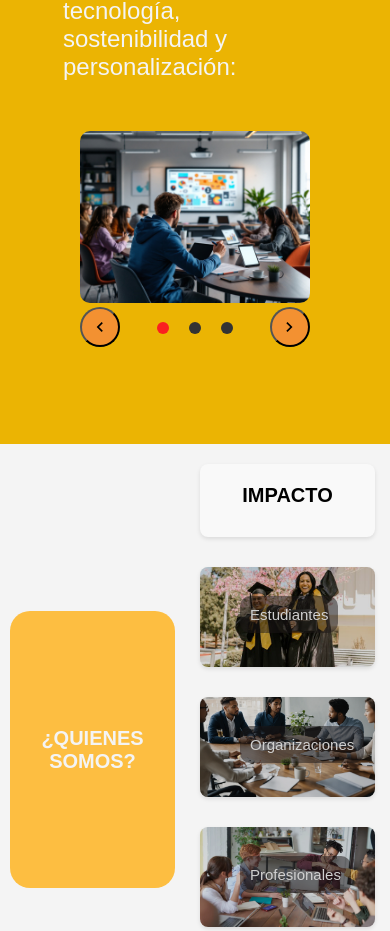
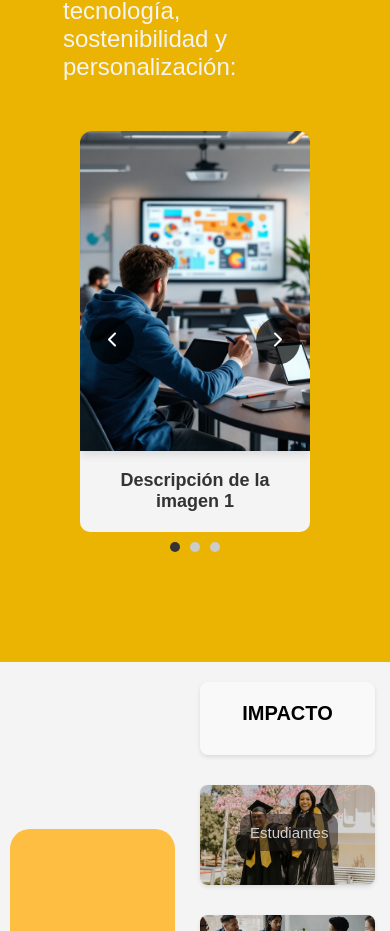
Before and after one commit to MauricioEsparron/ThesisConsulting, a React (Vite) app in the folder react-app/: page / in a window 390 px wide. Shown: the part 2157-3088 px from the top of the page. Built offline with nearby package versions, Linux system fonts and the light colour scheme.

Commit message:
Se actualizo el componente Carrusel.tsx y se realizo el llamado desde el componente Metodología.tsx

```diff
--- a/react-app/src/components/Carrusel.tsx
+++ b/react-app/src/components/Carrusel.tsx
@@ -1,95 +1,95 @@
-import "../css/Carrusel.css";
-import { useState } from "react";
+import React, { useState } from "react";
 import { motion, AnimatePresence } from "framer-motion";
+import { ChevronLeft, ChevronRight } from "lucide-react";
+import "../css/carrusel.css"; // Importa la hoja de estilos
 
-type Props = {
-  imagenes: string[];
-};
+interface Imagen {
+  src: string;
+  descripcion: string;
+}
 
-function Carrusel({ imagenes }: Props) {
-  const [currentIndex, setCurrentIndex] = useState(0);
+interface Props {
+  imagenes: Imagen[];
+}
+
+const Carrusel: React.FC<Props> = ({ imagenes }) => {
+  const [index, setIndex] = useState(0);
 
   const handleNext = () => {
-    setCurrentIndex((prevIndex) =>
-      prevIndex + 1 === imagenes.length ? 0 : prevIndex + 1
-    );
+    setIndex((prev) => (prev + 1) % imagenes.length);
   };
 
   const handlePrevious = () => {
-    setCurrentIndex((prevIndex) =>
-      prevIndex - 1 < 0 ? imagenes.length - 1 : prevIndex - 1
-    );
-  };
-
-  const handleDotClick = (index: number) => {
-    setCurrentIndex(index);
+    setIndex((prev) => (prev - 1 + imagenes.length) % imagenes.length);
   };
 
   return (
-    <div className="carousel">
-      {/* Animación de cambio de imagen */}
+    <div className="carrusel-container">
+      {/* Imagen con animación */}
       <AnimatePresence mode="wait">
         <motion.img
-          key={currentIndex}
-          src={imagenes[currentIndex]}
-          alt={`Imagen ${currentIndex + 1}`}
-          className="carousel-images"
-          initial={{ opacity: 0, x: 50 }}
-          animate={{ opacity: 1, x: 0 }}
-          exit={{ opacity: 0, x: -50 }}
+          key={imagenes[index].src}
+          src={imagenes[index].src}
+          alt="Imagen del carrusel"
+          className="carrusel-imagen"
+          initial={{ opacity: 0, scale: 0.9 }}
+          animate={{ opacity: 1, scale: 1 }}
+          exit={{ opacity: 0, scale: 0.9 }}
           transition={{ duration: 0.5 }}
         />
       </AnimatePresence>
 
-      <div className="contenedor-carrusel">
-        {/* Botones de navegación */}
-        <div className="slide-direction">
-          <button
-            className="left"
-            onClick={handlePrevious}
-            aria-label="Imagen anterior"
-          >
-            <svg
-              xmlns="http://www.w3.org/2000/svg"
-              height="20"
-              viewBox="0 0 24 24"
-              width="20"
-            >
-              <path d="M15.41 16.58L10.83 12l4.58-4.59L14 6l-6 6 6 6z" />
-            </svg>
-          </button>
-          <button
-            className="right"
-            onClick={handleNext}
-            aria-label="Imagen siguiente"
-          >
-            <svg
-              xmlns="http://www.w3.org/2000/svg"
-              height="20"
-              viewBox="0 0 24 24"
-              width="20"
-            >
-              <path d="M9 6l-1.41 1.41L12.17 12l-4.58 4.59L9 18l6-6z" />
-            </svg>
-          </button>
-        </div>
-      </div>
+      {/* Descripción */}
+      <AnimatePresence mode="wait">
+        <motion.p
+          key={imagenes[index].descripcion}
+          className="carrusel-descripcion"
+          initial={{ opacity: 0, scale: 0.9, y: -20 }}
+          animate={{ opacity: 1, scale: 1, y: 0 }}
+          exit={{ opacity: 0, scale: 0.9, y: -20 }}
+          transition={{ duration: 0.5 }}
+        >
+          {imagenes[index].descripcion}
+        </motion.p>
+      </AnimatePresence>
 
-      {/* Indicadores (dots) */}
-      <div className="carousel-indicator">
-        {imagenes.map((_, index) => (
-          <div
-            key={index}
-            className={`dot ${currentIndex === index ? "activeCarrucel" : ""}`}
-            onClick={() => handleDotClick(index)}
-            role="button"
-            aria-label={`Ir a la imagen ${index + 1}`}
-            tabIndex={0}
-          ></div>
-        ))}
-      </div>
+      {/* Indicadores con animación */}
+      <AnimatePresence mode="wait">
+        <motion.div
+          key={index}
+          className="carrusel-indicadores"
+          initial={{ opacity: 0, scale: 0.9, y: -10 }}
+          animate={{ opacity: 1, scale: 1, y: 0 }}
+          exit={{ opacity: 0, scale: 0.9, y: -10 }}
+          transition={{ duration: 0.5 }}
+        >
+          {imagenes.map((_, i) => (
+            <motion.div
+              key={i}
+              className={`carrusel-indicador ${i === index ? "activo" : ""}`}
+              onClick={() => setIndex(i)}
+            />
+          ))}
+        </motion.div>
+      </AnimatePresence>
+
+      {/* Botón Anterior */}
+      <button
+        className="carrusel-boton carrusel-boton-anterior"
+        onClick={handlePrevious}
+      >
+        <ChevronLeft size={24} />
+      </button>
+
+      {/* Botón Siguiente */}
+      <button
+        className="carrusel-boton carrusel-boton-siguiente"
+        onClick={handleNext}
+      >
+        <ChevronRight size={24} />
+      </button>
     </div>
   );
-}
+};
 
 export default Carrusel;
--- a/react-app/src/components/Metodologia.tsx
+++ b/react-app/src/components/Metodologia.tsx
@@ -1,8 +1,10 @@
 import { motion } from "framer-motion";
-import Carrusel from "./Carrusel";
 import "../css/Metodologia.css";
+import Carrusel2 from "./Carrusel";
 
-type Props = { titulo: string; texto: string; imagenes: string[] };
+type Imagen = { src: string; descripcion: string };
+
+type Props = { titulo: string; texto: string; imagenes: Imagen[] };
 
 function Metodologia({ titulo, texto, imagenes }: Props) {
   return (
@@ -28,7 +30,7 @@ function Metodologia({ titulo, texto, imagenes }: Props) {
           whileInView={{ x: 0, opacity: 1 }}
           transition={{ duration: 0.8 }}
         >
-          <Carrusel imagenes={imagenes} />
+          <Carrusel2 imagenes={imagenes} />
         </motion.div>
       </div>
     </motion.div>
--- a/react-app/src/css/Carrusel.css
+++ b/react-app/src/css/Carrusel.css
@@ -1,134 +1,72 @@
-@import url("https://fonts.googleapis.com/css2?family=Oswald:wght@600&display=swap");
-.App-header {
-  font-size: 1rem;
-  text-align: center;
-  font-family: "Oswald", sans-serif;
-  padding-bottom: 2rem;
-}
-.carousel-images {
+.carrusel-container {
   position: relative;
-  border-radius: 10px;
-  height: 400px;
-  max-width: 650px;
-  margin: auto;
+  width: 100%;
+  max-width: 600px;
+  margin: 0 auto;
   overflow: hidden;
 }
-.carousel-images img {
-  width: 99%;
-  height: 99%;
-  border-radius: 8px;
-  border: #ff00008e solid 2px;
+
+.carrusel-imagen {
+  width: 100%;
+  height: 320px;
+  object-fit: cover;
+  border-radius: 12px 12px 0px 0px;
+  margin-bottom: 0px;
+  box-shadow: 0px 4px 10px rgba(0, 0, 0, 0.1);
 }
-.contenedor-carrusel {
-  position: relative;
+
+.carrusel-descripcion {
+  text-align: center;
+  margin-top: -5px;
+  padding: 20px;
+  font-size: 18px;
+  font-weight: bold;
+  color: #333;
+  background-color: #f4f4f4;
+  border-radius: 0px 0px 10px 10px;
+}
+
+.carrusel-boton {
+  position: absolute;
+  top: 50%;
+  transform: translateY(-50%);
+  background-color: rgba(0, 0, 0, 0.7);
+  color: white;
+  border: none;
+  padding: 10px;
+  border-radius: 50%;
+  cursor: pointer;
+  transition: background 0.3s ease-in-out;
+}
+
+.carrusel-boton:hover {
+  background-color: rgba(0, 0, 0, 0.9);
+}
+
+.carrusel-boton-anterior {
+  left: 10px;
+}
+
+.carrusel-boton-siguiente {
+  right: 10px;
+}
+
+.carrusel-indicadores {
   display: flex;
   justify-content: center;
-  align-items: center;
-  margin-top: 20px;
-}
-.slide_direction {
-  display: flex;
-  justify-content: space-between;
-  align-items: center;
-}
-.left,
-.right {
-  position: absolute;
-  top: 50%; /* Centra los botones verticalmente */
-  transform: translateY(-50%); /* Ajuste fino para centrar mejor */
-  width: 40px;
-  height: 40px;
-  background-color: #fb666675;
-  color: #fff;
-  display: flex;
-  align-items: center;
-  justify-content: center;
-  border-radius: 50%;
-  z-index: 10;
-  cursor: pointer;
-}
-.left {
-  left: 150px; /* Ajusta la posición hacia afuera del carrusel */
+  margin-top: 10px;
 }
 
-.right {
-  right: 150px; /* Ajusta la posición hacia afuera del carrusel */
-}
-.carousel-indicator {
-  margin-top: -5px;
-  display: flex;
-  justify-content: center;
-  gap: 20px;
-}
-.dot {
-  background-color: #333;
-  width: 12px;
-  height: 12px;
+.carrusel-indicador {
+  width: 10px;
+  height: 10px;
+  margin: 0 5px;
+  background-color: #ccc;
   border-radius: 50%;
-  transition: background-color 0.3s ease-in-out;
-}
-.activeCarrucel {
-  background-color: #fa2020;
+  cursor: pointer;
+  transition: background-color 0.3s ease;
 }
 
-@media screen and (max-width: 768px) {
-  .carousel-images {
-    position: relative;
-    border-radius: 10px;
-    width: 100%;
-    height: 100%;
-    overflow: hidden;
-  }
-
-  .contenedor-carrusel {
-    position: relative;
-    display: flex;
-    justify-content: center;
-    align-items: center;
-    margin-top: 20px;
-  }
-  .slide_direction {
-    display: flex;
-    justify-content: space-between;
-    align-items: center;
-  }
-  .left,
-  .right {
-    position: absolute;
-    top: 50%; /* Centra los botones verticalmente */
-    transform: translateY(-50%); /* Ajuste fino para centrar mejor */
-    width: 40px;
-    height: 40px;
-    background-color: #fb666675;
-    color: #fff;
-    display: flex;
-    align-items: center;
-    justify-content: center;
-    border-radius: 50%;
-    z-index: 10;
-    cursor: pointer;
-  }
-  .left {
-    left: 0px; /* Ajusta la posición hacia afuera del carrusel */
-  }
-
-  .right {
-    right: 0px; /* Ajusta la posición hacia afuera del carrusel */
-  }
-  .carousel-indicator {
-    margin-top: -5px;
-    display: flex;
-    justify-content: center;
-    gap: 20px;
-  }
-  .dot {
-    background-color: #333;
-    width: 12px;
-    height: 12px;
-    border-radius: 50%;
-    transition: background-color 0.3s ease-in-out;
-  }
-  .activeCarrucel {
-    background-color: #fa2020;
-  }
+.carrusel-indicador.activo {
+  background-color: #333;
 }
--- a/react-app/src/pages/Home.tsx
+++ b/react-app/src/pages/Home.tsx
@@ -23,7 +23,23 @@ import Nosotros2 from "../components/Nosotros2";
 import HeaderResponsive from "../components/HeaderResponsive";
 import ContactForm from "../components/ContactForm";
 
-const imagenesMetodologia = [imgMetodologia1, imgMetodologia2, imgMetodologia3];
+const imagenesMetodologia2 = [
+  {
+    src: imgMetodologia1,
+    alt: "Aprendizaje Interactivo y Práctico",
+    descripcion: "Descripción de la imagen 1",
+  },
+  {
+    src: imgMetodologia2,
+    alt: "Agencia de Marketing y Publicidad",
+    descripcion: "Descripción de la imagen 222",
+  },
+  {
+    src: imgMetodologia3,
+    alt: "Publicidad Digital",
+    descripcion: "Descripción de la imagen 3",
+  },
+];
 
 type Props = {};
 
@@ -45,7 +61,6 @@ function Home({}: Props) {
     <>
       <Navbar />
       {width >= 914 ? <Header /> : <HeaderResponsive formRef={formRef} />}
-      {/* 🔹 Pasamos `formRef` como prop */}
       <Pilares
         imagen1={icon1}
         texto1={"Excelencia Académica"}
@@ -62,16 +77,14 @@ function Home({}: Props) {
       <Metodologia
         titulo="METODOLOGÍA"
         texto="Un enfoque innovador para investigaciones de alto impacto. Nuestro método combina tecnología, sostenibilidad y personalización:"
-        imagenes={imagenesMetodologia}
+        imagenes={imagenesMetodologia2}
       />
       {width >= 914 ? (
         <Nosotros titulo="¿QUIENES SOMOS?" subtitulo="IMPACTO" />
       ) : (
         <Nosotros2 titulo="¿QUIENES SOMOS?" subtitulo="IMPACTO" />
       )}
-      {width <= 913 && <ContactForm ref={formRef} />}{" "}
-      {/* 🔹 Referencia en ContactForm */}
-      <CulturaOrganizacional />
+      {width <= 913 && <ContactForm ref={formRef} />} <CulturaOrganizacional />
       <Valores />
       <EmailMessage />
       <WhatsappIcon />
```
